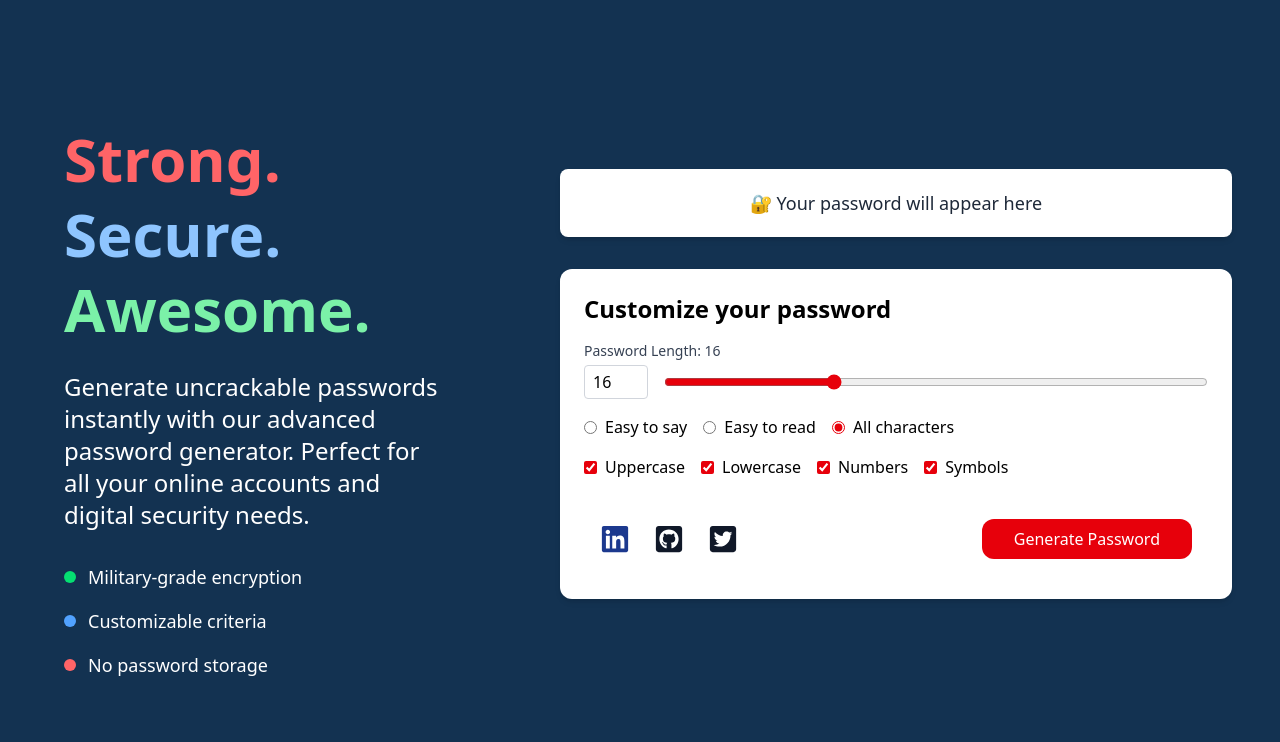
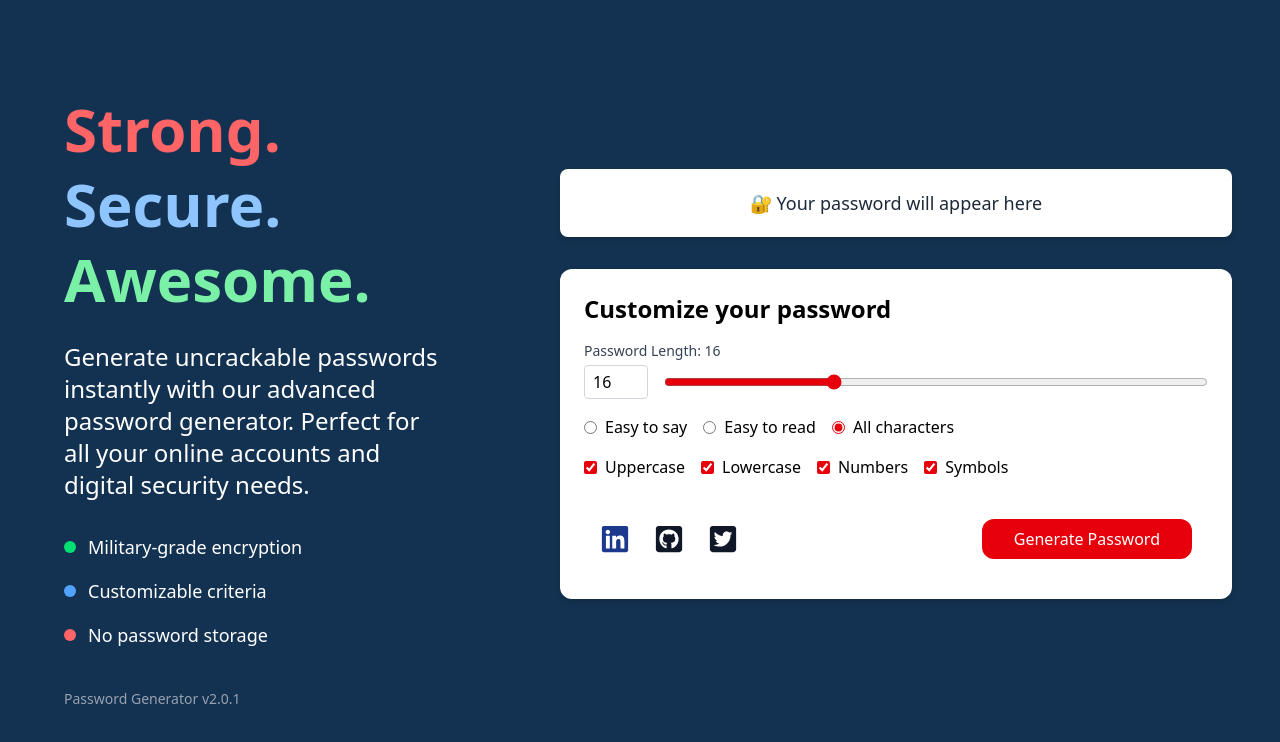
Before and after one commit to ad1tyaydv/Password-Generator, a React (Vite) app: page / in a window 1280 px wide. Shown: the top 742 px of the page. Built offline with nearby package versions, Linux system fonts and the light colour scheme.

Commit message:
Version added

```diff
--- a/src/components/textfile.tsx
+++ b/src/components/textfile.tsx
@@ -1,4 +1,4 @@
-
+import { APP_VERSION } from "../version";
 
 export default function TextFile() {
   return (
@@ -27,6 +27,9 @@ export default function TextFile() {
           <span className="w-2 h-2 sm:w-3 sm:h-3 rounded-full bg-red-400 flex-shrink-0"></span>
           <span className="text-sm sm:text-base md:text-lg">No password storage</span>
         </div>
+        <div className="mt-auto pt-6 text-xs sm:text-sm text-gray-400">
+        <p>Password Generator v{APP_VERSION}</p>
+      </div>
       </div>
 
 
--- /dev/null
+++ b/src/version.ts
@@ -0,0 +1,2 @@
+export const APP_VERSION = '2.0.1';
+export const LAST_UPDATED = new Date().toISOString();
```
